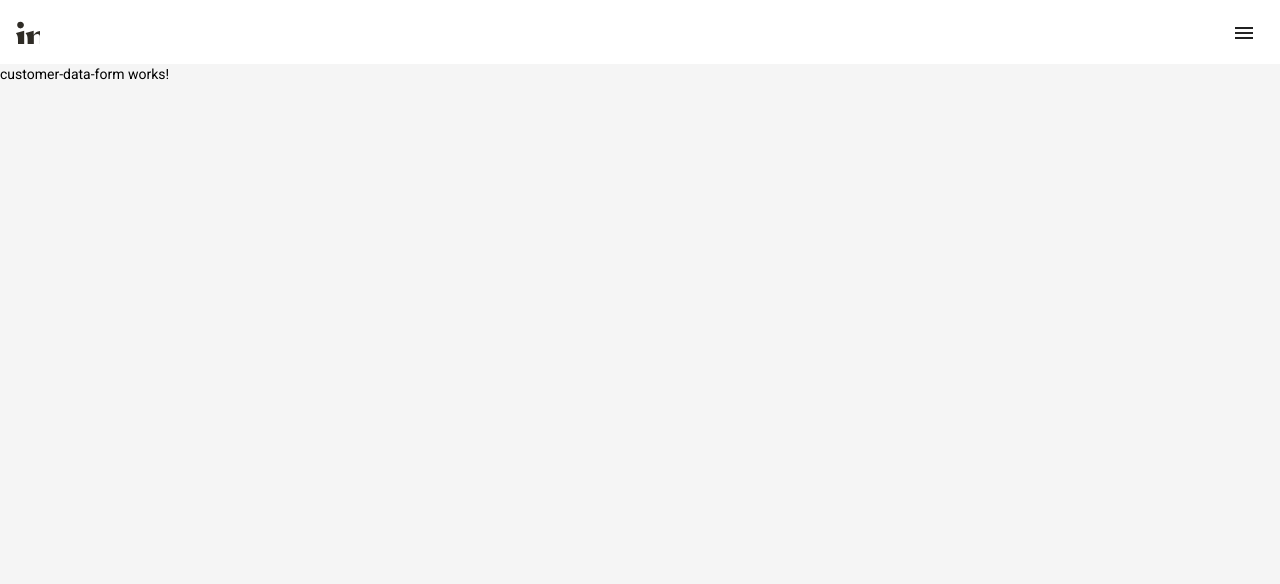
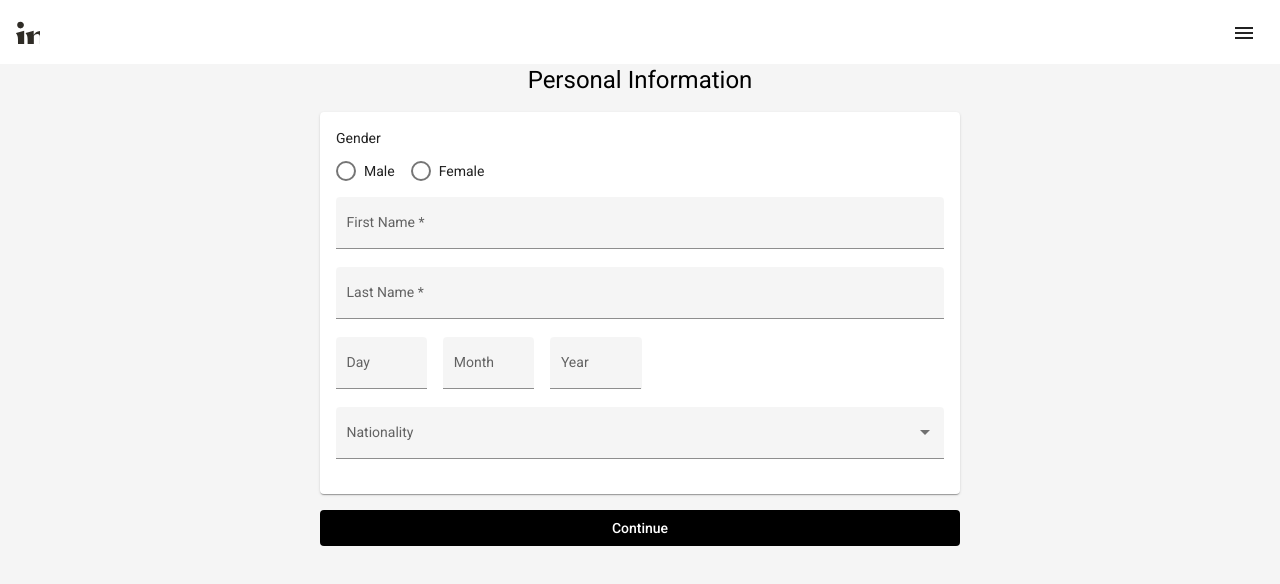
Before and after one commit to luispierdona/Inyova, an Angular app: page /customer-data in a window 1280 px wide. Shown: the top 584 px of the page. Built offline with nearby package versions, Linux system fonts and the light colour scheme.

Commit message:
Customer form and view layout added

```diff
--- a/package.json
+++ b/package.json
@@ -15,6 +15,7 @@
     "@angular/common": "~13.2.0",
     "@angular/compiler": "~13.2.0",
     "@angular/core": "~13.2.0",
+    "@angular/flex-layout": "^13.0.0-beta.38",
     "@angular/forms": "~13.2.0",
     "@angular/material": "^13.2.6",
     "@angular/platform-browser": "~13.2.0",
--- a/src/app/app.component.html
+++ b/src/app/app.component.html
@@ -1 +1,3 @@
+<app-tool-bar></app-tool-bar>
+
 <router-outlet></router-outlet>
--- a/src/app/components/customer/customer-data-form/customer-data-form.component.css
+++ b/src/app/components/customer/customer-data-form/customer-data-form.component.css
@@ -0,0 +1,4 @@
+.mat-radio-button ~ .mat-radio-button {
+  margin-left: 16px;
+  padding-bottom: 16px;
+}
--- a/src/app/components/customer/customer-data-form/customer-data-form.component.html
+++ b/src/app/components/customer/customer-data-form/customer-data-form.component.html
@@ -1 +1,46 @@
-<p>customer-data-form works!</p>
+<form [formGroup]="dataForm">
+  <div fxFlex fxLayout="row warp" fxLayoutAlign="start start">
+
+    <div fxFlex="100%">
+      <p>{{ 'Gender' }}</p>
+      <mat-radio-group aria-label="Select an option">
+        <mat-radio-button value="M">{{ 'Male' }}</mat-radio-button>
+        <mat-radio-button value="F">{{ 'Female' }}</mat-radio-button>
+      </mat-radio-group>
+    </div>
+
+    <mat-form-field appearance="fill" fxFlex="100%">
+      <mat-label>{{ 'First Name' }}</mat-label>
+      <input matInput formControlName="firstName">
+    </mat-form-field>
+
+    <mat-form-field appearance="fill" fxFlex="100%">
+      <mat-label>{{ 'Last Name' }}</mat-label>
+      <input matInput formControlName="lastName">
+    </mat-form-field>
+
+    <mat-form-field appearance="fill" fxFlex="15%" class="mr-16">
+      <mat-label>{{ 'Day' }}</mat-label>
+      <input matInput formControlName="day">
+    </mat-form-field>
+
+    <mat-form-field appearance="fill" fxFlex="15%" class="mr-16">
+      <mat-label>{{ 'Month' }}</mat-label>
+      <input matInput formControlName="month">
+    </mat-form-field>
+
+    <mat-form-field appearance="fill" fxFlex="15%" class="mr-16">
+      <mat-label>{{ 'Year' }}</mat-label>
+      <input matInput formControlName="year">
+    </mat-form-field>
+
+    <mat-form-field appearance="fill" fxFlex="100%">
+      <mat-label>{{ 'Nationality' }}</mat-label>
+      <mat-select formControlName="nationality">
+        <mat-option value="primary">Primary</mat-option>
+        <mat-option value="accent">Accent</mat-option>
+        <mat-option value="warn">Warn</mat-option>
+      </mat-select>
+    </mat-form-field>
+  </div>
+</form>
--- a/src/app/components/customer/customer-data-form/customer-data-form.component.ts
+++ b/src/app/components/customer/customer-data-form/customer-data-form.component.ts
@@ -1,4 +1,5 @@
 import { Component, OnInit } from '@angular/core';
+import { FormBuilder, FormControl, FormGroup, Validators } from '@angular/forms';
 
 @Component({
   selector: 'app-customer-data-form',
@@ -7,9 +8,22 @@ import { Component, OnInit } from '@angular/core';
 })
 export class CustomerDataFormComponent implements OnInit {
 
-  constructor() { }
+  dataForm: FormGroup;
+
+  constructor(_fb: FormBuilder) {
+    this.dataForm = _fb.group({
+      gender: new FormControl(null),
+      firstName: new FormControl(null, [Validators.required]),
+      lastName: new FormControl(null, [Validators.required]),
+      day: new FormControl(null),
+      month: new FormControl(null),
+      year: new FormControl(null),
+      nationality: new FormControl(null),
+    });
+   }
 
   ngOnInit(): void {
+
   }
 
 }
--- a/src/app/components/customer/customer.component.css
+++ b/src/app/components/customer/customer.component.css
@@ -0,0 +1,6 @@
+.btnContinue{
+  background-color: black;
+  color: white;
+  width: 100%;
+  margin-top: 16px;
+}
--- a/src/app/components/customer/customer.component.html
+++ b/src/app/components/customer/customer.component.html
@@ -1,3 +1,44 @@
-<app-tool-bar></app-tool-bar>
+<!-- <app-tool-bar></app-tool-bar> -->
 
-<app-customer-data-form></app-customer-data-form>
+<!-- <div fxLayout="row wrap" fxLayoutAlign="center center" class="customer-page"> -->
+
+<!-- <div fxLayout="row wrap" fxLayout.sm="column" fxLayout.xs="column">
+
+  <div fxFlex="100%">
+    <h2>{{ 'Personal Information' }}</h2>
+  </div>
+
+  <div fxFlex="100%">
+    <app-customer-data-form></app-customer-data-form>
+  </div>
+
+</div> -->
+
+<!-- <div fxLayout="row wrap" fxLayoutAlign="space-around center" fxLayout.sm="column" fxLayout.xs="column">
+  <h2 fxFlex="100%" fxLayoutAlign="center center">{{ 'Personal Information' }}</h2>
+
+  <div fxLayout="row" fxLayoutAlign="center center" fxFlex="100%">
+
+    <mat-card>
+      <mat-card-content>
+        <app-customer-data-form></app-customer-data-form>
+      </mat-card-content>
+    </mat-card>
+  </div>
+
+</div> -->
+
+<div fxFlex fxLayout="row wrap" fxLayoutAlign="center center" fxLayout.sm="column" fxLayout.xs="column">
+  <!-- Left Column, Top Row -->
+  <h1 fxFlex.gt-sm="100%" fxLayoutAlign="center center">{{ 'Personal Information' }}</h1>
+  <div fxFlex.gt-sm="50%">
+    <!-- Right Column, Bottom Row -->
+    <mat-card>
+      <mat-card-content>
+        <app-customer-data-form></app-customer-data-form>
+      </mat-card-content>
+    </mat-card>
+
+    <button mat-stroked-button class="btnContinue">{{ 'Continue' }}</button>
+  </div>
+</div>
--- a/src/styles.css
+++ b/src/styles.css
@@ -2,3 +2,11 @@
 
 html, body { height: 100%; }
 body { margin: 0; font-family: Roboto, "Helvetica Neue", sans-serif; background-color: #f5f5f5; }
+
+/* Custom classes */
+.mr-16{
+  margin-right: 16px;
+}
+.mt-16{
+  margin-top: 16px;
+}
```
Also changed, not shown: src/app/app.module.ts (+16 -0 lines), 1 other file (tests, documents, lock files or other folders).
